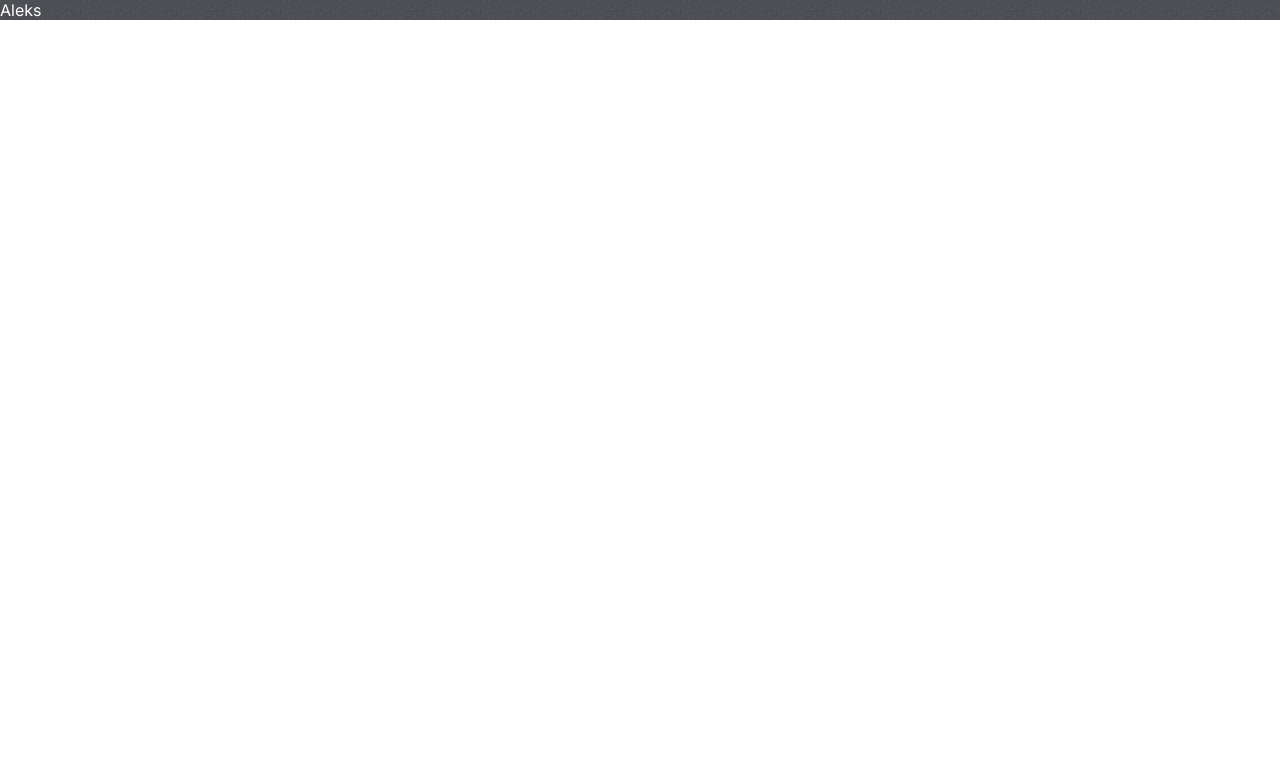
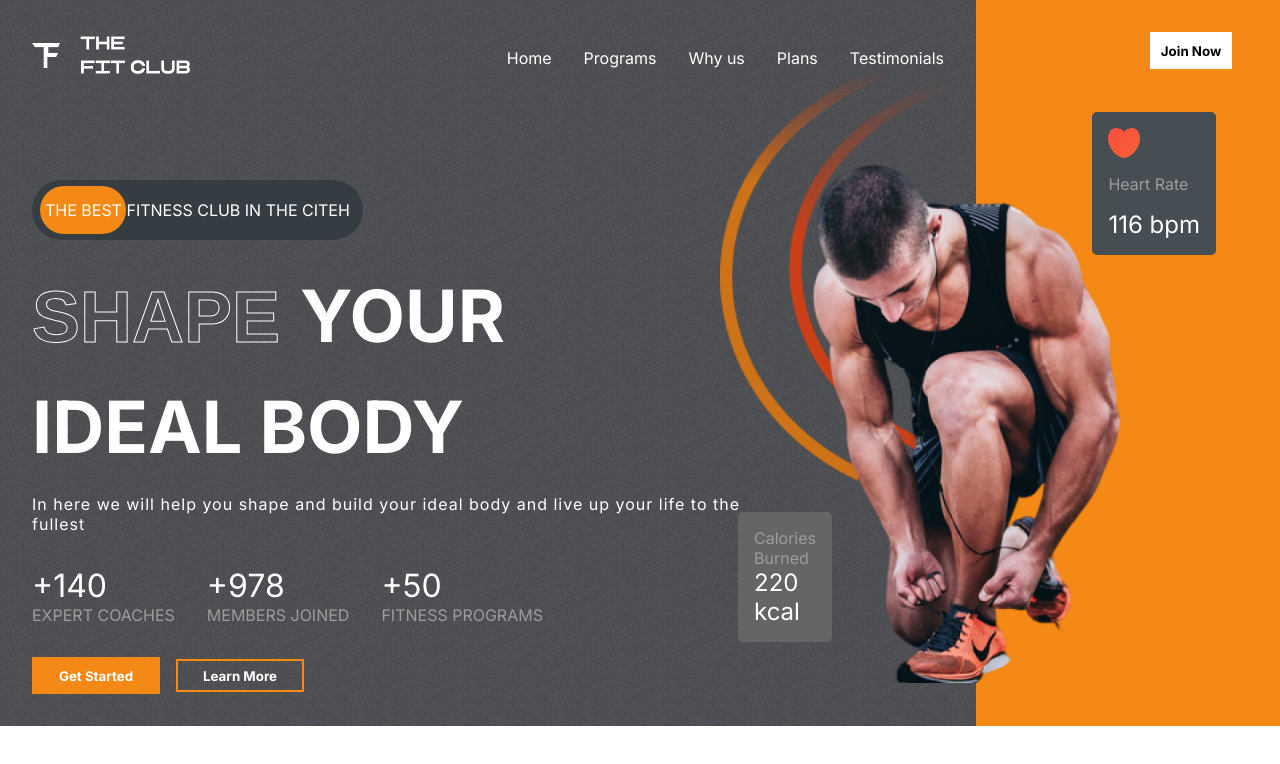
Before and after one commit to drakata27/react-fit-club, a React (Create React App) app: page / in a window 1280 px wide. Shown: the top 764 px of the page. Built offline with nearby package versions, Linux system fonts and the light colour scheme.

Commit message:
Created Hero section

```diff
--- a/package.json
+++ b/package.json
@@ -9,6 +9,7 @@
     "@testing-library/user-event": "^13.5.0",
     "emailjs": "^4.0.0",
     "framer-motion": "^6.3.15",
+    "npm": "^10.2.5",
     "number-counter": "^1.0.3",
     "react": "^18.2.0",
     "react-dom": "^18.2.0",
--- a/src/App.css
+++ b/src/App.css
@@ -21,3 +21,25 @@
 ::-webkit-scrollbar{
   display: none;
 }
+.stroke-text{
+  color: transparent;
+  font-family: Arial, Helvetica, sans-serif;
+  -webkit-text-stroke-width: 1px;
+  -webkit-text-stroke-color: white;
+}
+
+.btn{
+  background-color: white;
+  padding: 0.5em;
+  font-weight: bold;
+  border: 4px solid transparent;
+  transition: 300ms all;
+  display: flex;
+  align-self: center;
+  justify-content: center;
+}
+
+.btn:hover{
+  cursor: pointer;
+
+}
--- a/src/App.js
+++ b/src/App.js
@@ -1,8 +1,9 @@
 import './App.css';
+import Hero from './components/Hero/Hero';
 function App() {
   return (
     <div className="App">
-          <span style={{color: 'white'}}>Aleks</span>
+        <Hero />
     </div>
   );
 }
--- /dev/null
+++ b/src/components/Header/Header.css
@@ -0,0 +1,22 @@
+.header {
+    display: flex;
+    justify-content: space-between;
+}
+
+.logo {
+    width: 10rem;
+    height: 3rem;
+}
+
+.header-menu{
+    list-style: none;
+    display: flex;
+    gap: 2rem;
+    color: white;
+}
+
+.header-menu>li:hover {
+    cursor: pointer;
+    cursor: pointer;
+    color: var(--orange);
+}
--- /dev/null
+++ b/src/components/Header/Header.jsx
@@ -0,0 +1,21 @@
+import React from 'react'
+import './Header.css'
+import Logo from '../../assets/logo.png'
+
+
+const Header = () => {
+  return (
+    <div className="header">
+        <img src={Logo} alt="website logo" className='logo'/>
+        <ul className='header-menu'>
+            <li>Home</li>
+            <li>Programs</li>
+            <li>Why us</li>
+            <li>Plans</li>
+            <li>Testimonials</li>
+        </ul>
+    </div>
+  )
+}
+
+export default Header
--- /dev/null
+++ b/src/components/Hero/Hero.css
@@ -0,0 +1,182 @@
+.hero {
+    display: flex;
+    justify-content: space-between;
+}
+
+.left-h {
+    padding: 2rem;
+    padding-top: 1.5;
+    flex: 3;
+    display: flex;
+    gap: 2rem;
+    flex-direction: column;
+}
+
+.right-h{
+    flex: 1;
+    position: relative;
+    background-color: var(--orange);
+}
+
+.the-best-ad{
+    margin-top: 4rem;
+    background-color: #363d42;
+    border-radius: 4rem;
+    width: fit-content;
+    padding: 20px 13px;
+    text-transform: uppercase;
+    color: white;
+    position: relative;
+    display: flex;
+    align-items: center;
+    justify-content: flex-start;
+}
+.the-best-ad>span{
+    z-index: 2;
+}
+.the-best-ad>div{
+    position: absolute;
+    background-color: var(--orange);
+    width: 5.4rem;
+    height: 80%;
+    left: 8px;
+    border-radius: 3rem;
+    z-index: 1;
+}
+
+.hero-text{
+    display: flex;
+    flex-direction: column;
+    gap: 1.5rem;
+    text-transform: uppercase;
+    font-size: 4.5rem;
+    font-weight: bold;
+    color: white;
+    text-overflow: inherit;
+}
+
+.hero-text>div:nth-of-type(3){
+    font-size: 1rem;
+    font-weight: 200;
+    text-transform: none;
+    letter-spacing: 1px;
+    width: 80%;
+}
+
+.figures{
+    display: flex;
+    gap: 2rem;
+}
+
+.figures>div{
+    display: flex;
+    flex-direction: column;
+}
+
+.figures>div>span:nth-of-type(1) {
+    color: white;
+    font-size: 2rem;
+}
+
+.figures>div>span:nth-of-type(2) {
+    color: var(--gray);
+    text-transform: uppercase;
+}
+
+.hero-buttons{
+    display: flex;
+    gap: 1rem;
+    font-weight: normal;
+}
+
+.hero-buttons>:nth-child(1) {
+    color: white;
+    background-color: var(--orange);
+    width: 8rem;
+}
+
+.hero-buttons>:nth-child(2) {
+    color: white;
+    background-color: transparent;
+    width: 8rem;
+    border: 2px solid var(--orange);
+}
+
+.right-h>.btn{
+    position: absolute;
+    right: 3rem;
+    top: 2rem;
+    color: black;
+}
+
+.heart-rate{
+    display: flex;
+    flex-direction: column;
+    gap: 1rem;
+    background-color: var(--darkGrey);
+    width: fit-content;
+    padding: 1rem;
+    align-items: start;
+    border-radius: 5px;
+    position: absolute;
+    right: 4rem;
+    top: 7rem;
+}
+
+.heart-rate>img{
+    width: 2rem;
+}
+
+.heart-rate>:nth-child(2){
+    color: var(--gray);
+}
+.heart-rate>:nth-child(3){
+    color: white;
+    font-size: 1.5rem;
+}
+
+.hero-image{
+    position: absolute;
+    top: 10rem;
+    right: 8rem;
+    width: 23rem;
+}
+
+.hero-image-back{
+    position: absolute;
+    top: 4rem;
+    right: 20rem;
+    width: 15rem;
+    z-index: -1;
+}
+
+.calories {
+    display: flex;
+    gap: 2rem;
+    background-color: var(--caloryCard);
+    border-radius: 5px;
+    padding: 1rem;
+    width: fit-content;
+    position: absolute;
+    top: 32rem;
+    right: 28rem;
+}
+
+.calories > img{
+    width: 3rem;
+}
+
+.calories>div{
+    display: flex;
+    flex-direction: column;
+    justify-content: space-between;
+}
+
+.calories>div>:nth-child(1){
+    color: var(--gray);
+}
+
+.calories>div>:nth-child(2){
+    color: white;
+    font-size: 1.5rem;
+}
--- /dev/null
+++ b/src/components/Hero/Hero.jsx
@@ -0,0 +1,93 @@
+import React from 'react'
+import Header from '../Header/Header'
+import './Hero.css'
+
+import hero_image from "../../assets/hero_image.png"
+import hero_image_back from "../../assets/hero_image_back.png"
+import Heart from "../../assets/heart.png"
+import Calories from "../../assets/calories.png"
+
+
+const Hero = () => {
+  return (
+    <div className="hero">
+        {/* Left side */}
+        <div className="left-h">
+            <Header />
+            {/* The best ad div */}
+            <div className="the-best-ad">
+                <div></div>
+                <span>the best fitness club in the citeh</span>
+            </div>
+
+            {/* Hero heading */}
+            <div className="hero-text">
+                <div>
+                    <span className='stroke-text'>Shape </span>
+                    <span>Your</span>
+                </div>
+
+                <div>
+                    <span>Ideal body</span>
+                </div>
+                <div>
+                    <span>
+                        In here we will help you shape and build
+                        your ideal body and live up your life to the fullest
+                    </span>
+                </div>
+
+            </div>
+            {/* Figures */}
+            <div className="figures">
+                <div>
+                    <span>+140</span>
+                    <span>expert coaches</span>
+                </div>
+
+                <div>
+                    <span>+978</span>
+                    <span>members joined</span>
+                </div>
+
+                <div>
+                    <span>+50</span>
+                    <span>fitness programs</span>
+                </div>
+            </div>
+
+            {/* Hero buttons */}
+            <div className="hero-buttons">
+                <button className='btn'>Get Started</button>
+                <button className='btn'>Learn More</button>
+            </div>
+        </div>
+
+        {/* Right side */}
+        <div className="right-h">
+            <button className='btn'>Join Now</button>
+
+            <div className="heart-rate">
+                <img src={Heart} alt="Heart" />
+                <span>Heart Rate</span>
+                <span>116 bpm</span>
+            </div>
+
+            {/* Hero images */}
+            <img src={hero_image} alt="hero" className='hero-image'/>
+            <img src={hero_image_back} alt="hero back" className='hero-image-back'/>
+
+            {/* Calories */}
+            <div className="calories">
+                <img src={Calories} alt="calories" className='calories'/>
+                <div>
+                    <span>Calories Burned</span>
+                    <span>220 kcal</span>
+                </div>
+            </div>
+        </div>
+    </div>
+  );
+}
+
+export default Hero
```
Also changed, not shown: 2 other files (tests, documents, lock files or other folders).
